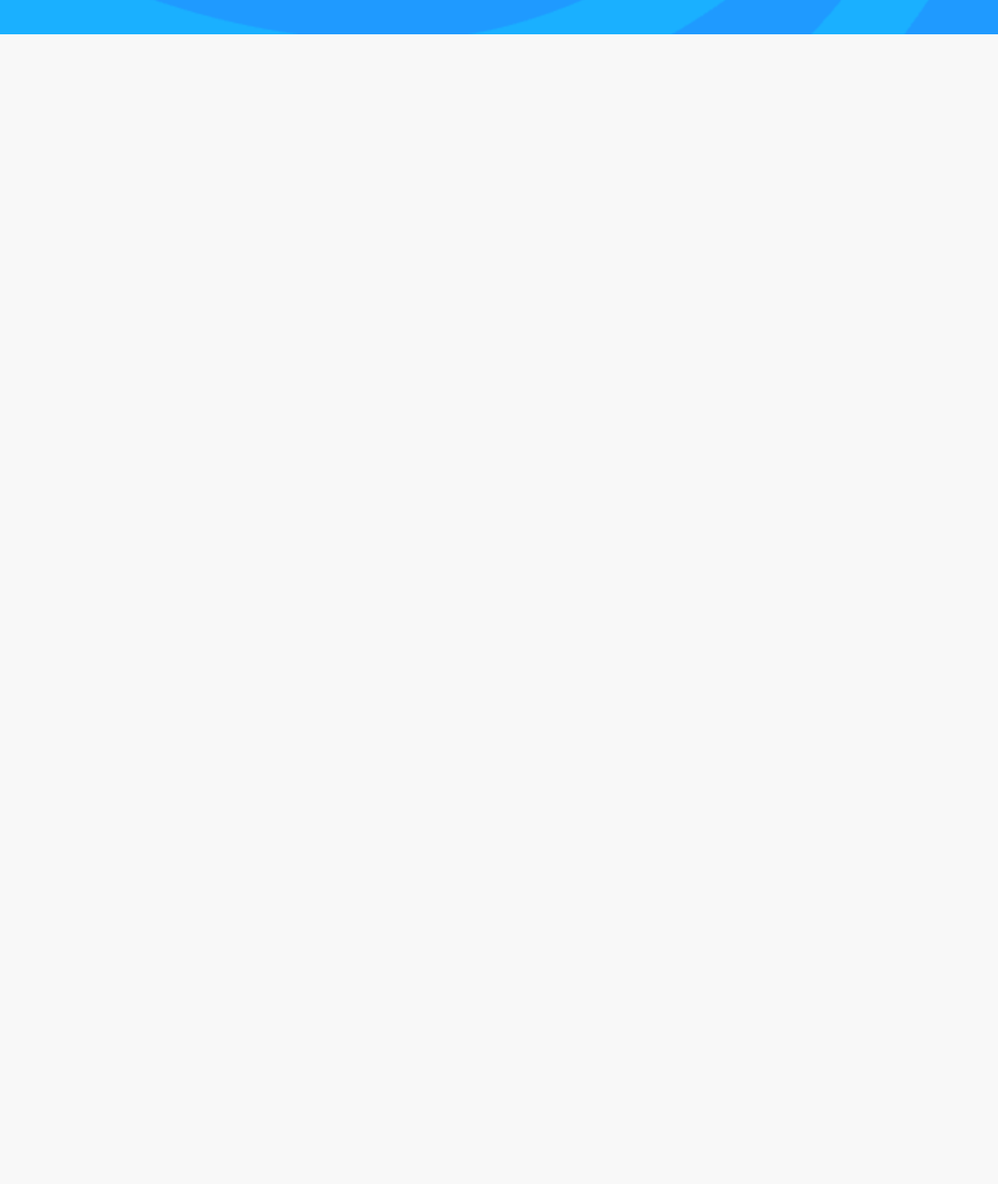
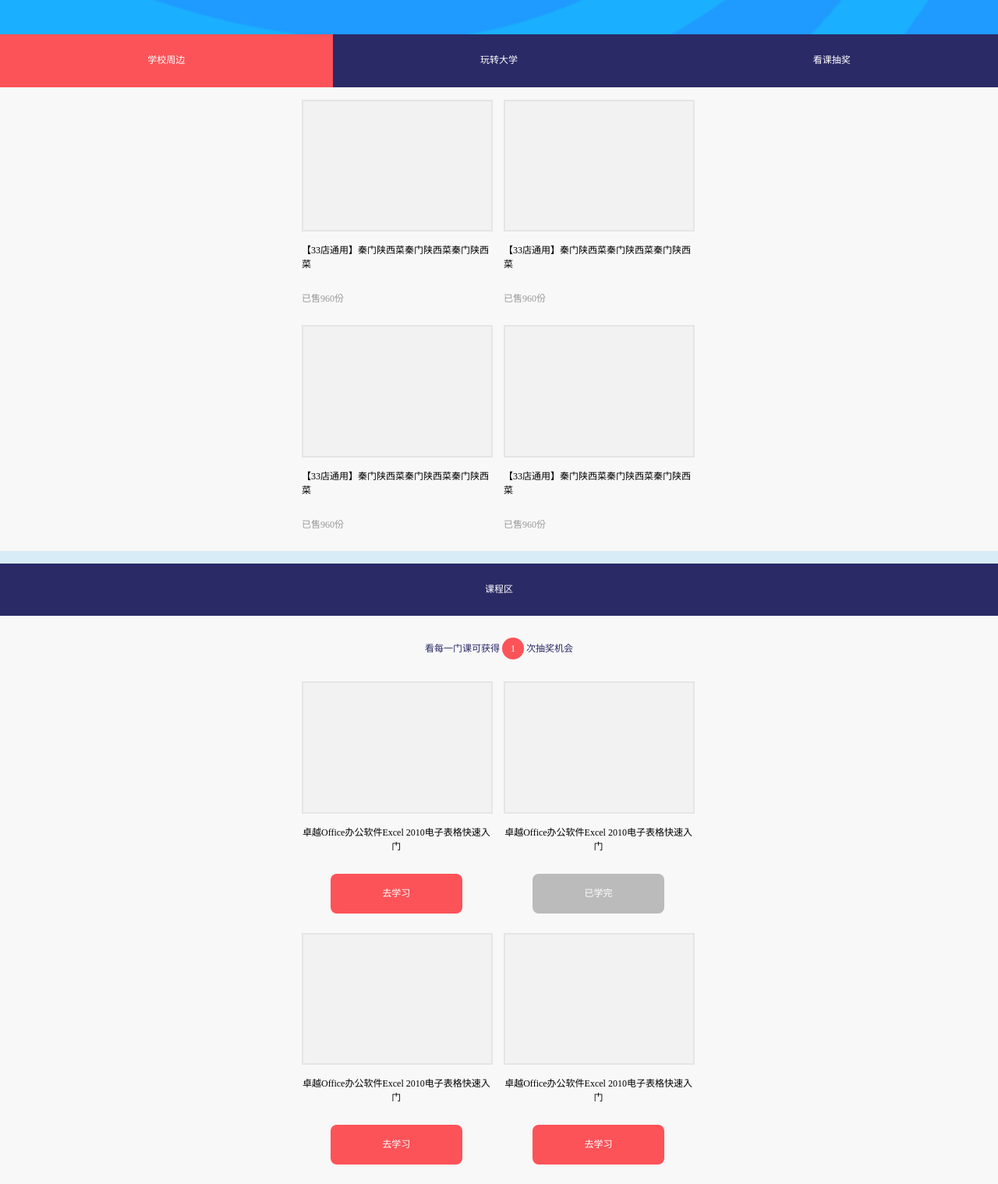
Before and after one commit to ImperfectWorld/xinshengji_m, a plain HTML site: page index.html in a window 1280 px wide. Shown: the part 920-2439 px from the top of the page at 78% size. Before the commit the page ends 964 px from the top, so only its background shows below. Drawn offline with Linux system fonts and the light colour scheme.

Commit message:
-公用模块 -列表模块完成

```diff
--- /dev/null
+++ b/css/main.less
@@ -0,0 +1,124 @@
+@charset "utf-8";
+
+/*公用模块*/
+.hr {
+  height: .3rem;
+  background: #d7ecf7;
+}
+.list {
+  position: relative;
+  width: 9.375rem;
+  margin: 0 auto;
+
+  &_item {
+    float: left;
+    width: 4.5rem;
+    /*height: 3.1rem;*/
+    margin: 0 .3rem .46rem 0;
+
+    &Img {
+      width: 4.5rem;
+      height:3.1rem;
+      margin-bottom: .28rem;
+      border: 1px solid #e5e5e5;
+    }
+
+    &Title {
+      height: 1.15rem;
+      overflow: hidden;
+      color: #000;
+    }
+
+    &Info {
+      color: #999;
+    }
+
+    &Btn {
+      display: block;
+      width: 3.125rem;
+      height: .94rem;
+      margin: 0 auto;
+      line-height: .94rem;
+      text-align: center;
+      background: #fc5359;
+      border-radius: 8px;
+      color: #fff;
+
+      &_over {
+        background: #bbb;
+      }
+    }
+
+    &:nth-child(2n) {
+      margin-right: 0;
+    }
+  }
+}
+
+.area {
+
+  &_title {
+    height: 1.25rem;
+    width: 100%;
+    color: #fff;
+    text-align: center;
+    line-height: 1.25rem;
+    background: #2a2a67;
+  }
+
+  &_alert {
+    height: 1.56rem;
+    text-align: center;
+    line-height: 1.56rem;
+    color: #2a2a67;
+
+    span {
+      display: inline-block;
+      width: .52rem;
+      height: .52rem;
+      border-radius: 50%;
+      background: #fc5359;
+      color: #fff;
+      text-align: center;
+      line-height:.52rem;
+    }
+  }
+}
+
+/*banner*/
+.banner {
+  img {
+    width:100%;
+  }
+}
+
+/*nav*/
+.nav {
+  display: flex;
+  height: 1.25rem;
+  width: 100%;
+  margin-bottom: .3rem;
+
+  &_item {
+    flex: 1;
+    text-align: center;
+    line-height:1.25rem;
+    background: #2a2a67;
+
+    a {
+      color: #fff;
+    }
+    &_active {
+      background: #fc5359;
+    }
+  }
+}
+
+/*糯米推广位*/
+
+/*课程区*/
+.course {
+  .list_itemTitle {
+    text-align: center;
+  }
+}
--- a/index.html
+++ b/index.html
@@ -13,5 +13,79 @@
 <body>
 <!--banner图-->
 <div class="banner"><img src="img/banner.png" alt=""></div>
+
+<!--nav-->
+<ul class="nav">
+    <li class="nav_item nav_item_active"><a href="#">学校周边</a></li>
+    <li class="nav_item"><a href="#">玩转大学</a></li>
+    <li class="nav_item"><a href="#">看课抽奖</a></li>
+</ul>
+
+<!--糯米推广位-->
+<ul class="nuomi list cf">
+    <li class="list_item">
+        <img src="img/290x200.png" alt="" class="list_itemImg">
+        <p class="list_itemTitle">【33店通用】秦门陕西菜秦门陕西菜秦门陕西菜</p>
+        <p class="list_itemInfo">已售960份</p>
+    </li>
+    <li class="list_item">
+        <img src="img/290x200.png" alt="" class="list_itemImg">
+        <p class="list_itemTitle">【33店通用】秦门陕西菜秦门陕西菜秦门陕西菜</p>
+        <p class="list_itemInfo">已售960份</p>
+    </li>
+    <li class="list_item">
+        <img src="img/290x200.png" alt="" class="list_itemImg">
+        <p class="list_itemTitle">【33店通用】秦门陕西菜秦门陕西菜秦门陕西菜</p>
+        <p class="list_itemInfo">已售960份</p>
+    </li>
+    <li class="list_item">
+        <img src="img/290x200.png" alt="" class="list_itemImg">
+        <p class="list_itemTitle">【33店通用】秦门陕西菜秦门陕西菜秦门陕西菜</p>
+        <p class="list_itemInfo">已售960份</p>
+    </li>
+</ul>
+
+<div class="hr"></div>
+
+
+<!--课程区-->
+<div class="course">
+    <p class="area_title">课程区</p>
+    <p class="area_alert">看每一门课可获得 <span>1</span> 次抽奖机会</p>
+
+    <ul class="list cf">
+        <li class="list_item">
+            <img src="img/290x200.png" alt="" class="list_itemImg">
+            <p class="list_itemTitle">卓越Office办公软件Excel
+                2010电子表格快速入门</p>
+            <!--<p class="list_itemInfo">已售960份</p>-->
+            <a href="#" class="list_itemBtn">去学习</a>
+        </li>
+        <li class="list_item">
+            <img src="img/290x200.png" alt="" class="list_itemImg">
+            <p class="list_itemTitle">卓越Office办公软件Excel
+                2010电子表格快速入门</p>
+            <!--<p class="list_itemInfo">已售960份</p>-->
+            <a href="javascript:;" class="list_itemBtn list_itemBtn_over">已学完</a>
+        </li>
+        <li class="list_item">
+            <img src="img/290x200.png" alt="" class="list_itemImg">
+            <p class="list_itemTitle">卓越Office办公软件Excel
+                2010电子表格快速入门</p>
+            <!--<p class="list_itemInfo">已售960份</p>-->
+            <a href="#" class="list_itemBtn">去学习</a>
+        </li>
+        <li class="list_item">
+            <img src="img/290x200.png" alt="" class="list_itemImg">
+            <p class="list_itemTitle">卓越Office办公软件Excel
+                2010电子表格快速入门</p>
+            <!--<p class="list_itemInfo">已售960份</p>-->
+            <a href="#" class="list_itemBtn">去学习</a>
+        </li>
+    </ul>
+</div>
+
+
+
 </body>
 </html>
```
Also changed, not shown: css/main.css.
